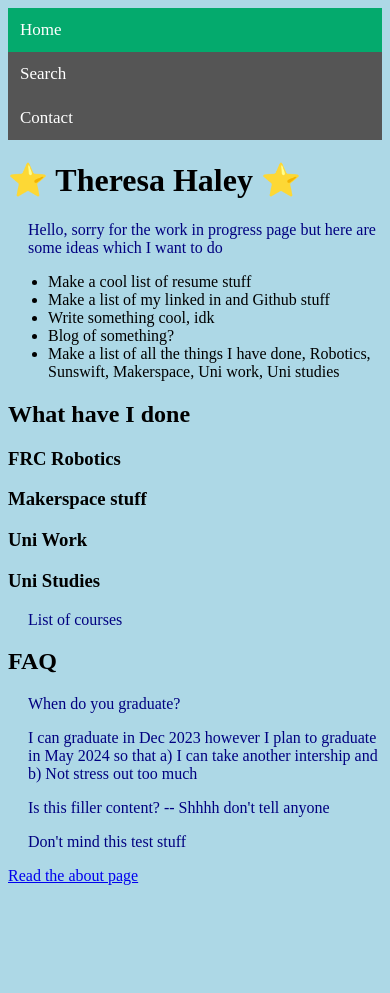
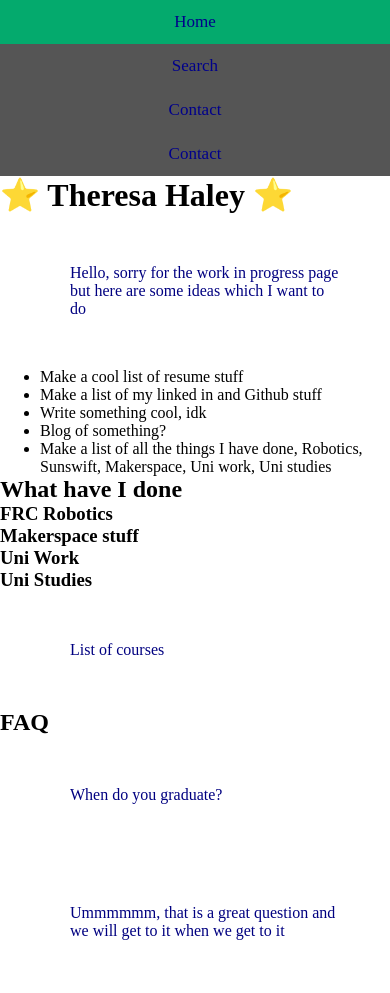
Before and after one commit to t-haley/t-haley.github.io, a plain HTML site: page index.html in a window 390 px wide. Shown: the top 993 px of the page. Before the commit the page ends 893 px from the top, so only its background shows below. Drawn offline with Linux system fonts and the light colour scheme.

Commit message:
the nav bar works and is sticky :D

```diff
--- a/index.html
+++ b/index.html
@@ -14,7 +14,18 @@
         <a class="active" href="#">Home</a>
         <a href="#">Search</a>
         <a href="#">Contact</a>
+        <a href="#">Contact</a>
     </div>
+
+    <!-- Possibly a better way of doing a nav bar but thats ok for now
+    <nav>
+        <ul>
+            <li><a href="">Home0</a></li>
+            <li><a href="">Home1</a></li>
+            <li><a href="">Home2</a></li>
+            <li><a href="">Home3</a></li>
+        </ul>
+    </nav> -->
 
     <h1>⭐️ Theresa Haley ⭐️</h1>
 
@@ -41,8 +52,7 @@
     <h2> FAQ </h2>
 
       <p> When do you graduate? </p>
-      <p> I can graduate in Dec 2023 however I plan to graduate in May 2024 so that a)
-          I can take another intership and b) Not stress out too much </p>
+      <p> Ummmmmm, that is a great question and we will get to it when we get to it  </p>
 
       <p> Is this filler content? -- Shhhh don't tell anyone </p>
 
@@ -50,6 +60,9 @@
     <p>Don't mind this test stuff</p>
     <a href="./about">Read the about page</a>
 
+    <h2> FAQ </h2>
+        <p> Goals for this year </p>
+
    </body>
 
 </html>
--- a/style.css
+++ b/style.css
@@ -1,18 +1,40 @@
-body {
+/* body {
     background-color: lightblue;
-    }
+    } */
+
+* {
+    margin: 0;
+    /* padding: 0; */
+    box-sizing: border-box;
+
+  }
+
 
 p {
     color: navy;
     margin-left: 20px;
+    padding: 50px;
+
+  }
+
+head {
+    position: absolute;
+    background-color: aquamarine;
+    /* top: 100px; */
+    /* bottom: 100px; */
     }
-
 
 /* Style the navigation menu */
 .navbar {
     width: 100%;
     background-color: #555;
     overflow: auto;
+    position: sticky;
+    top: 0;
+    /* left: 0; */
+    /* overflow: ; */
+    /* height: 50px; */
+    /* margin: ; */
   }
 
 
@@ -20,7 +42,7 @@ p {
 .navbar a {
     float: left;
     padding: 12px;
-    color: white;
+    color: darkblue;
     text-decoration: none;
     font-size: 17px;
     width: 25%; /* Four equal-width links. If you have two links, use 50%, and 33.33% for three links, etc.. */
@@ -43,6 +65,6 @@ p {
       float: none;
       display: block;
       width: 100%;
-      text-align: left; /* If you want the text to be left-aligned on small screens */
+      /* text-align: left; If you want the text to be left-aligned on small screens */
     }
   }
```
